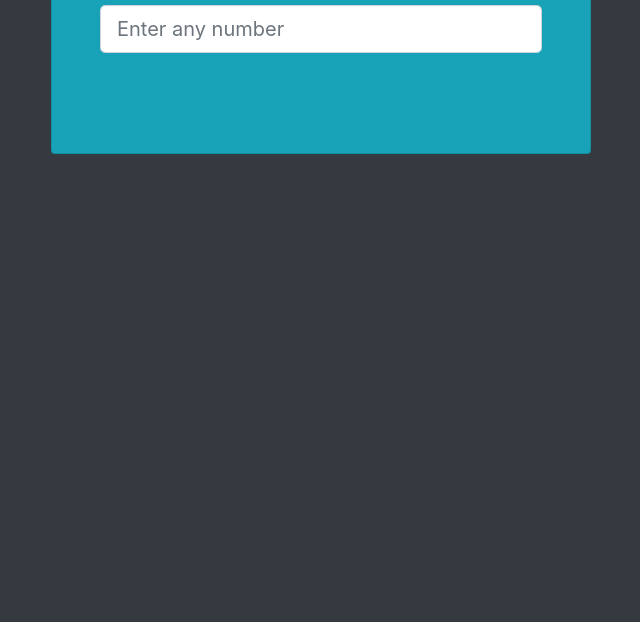
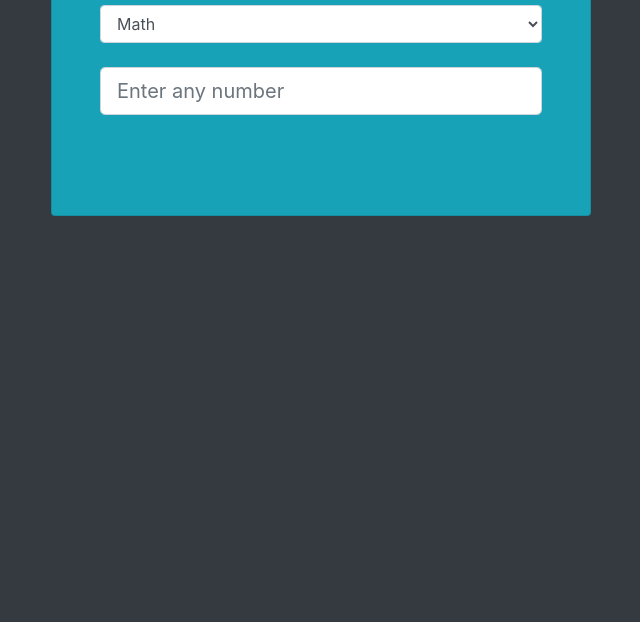
Before and after one commit to BrianKelly90GH/Facts-About-Numbers-App, a plain HTML site: page index.html in a window 1280 px wide. Shown: the part 178-800 px from the top of the page, without its empty margins (319-959 px from the left). Drawn offline with nearby package versions, Linux system fonts and the light colour scheme.

Commit message:
changed markup so the user can select a category of interest

```diff
--- a/index.html
+++ b/index.html
@@ -16,8 +16,14 @@
         <div class="card text-white bg-info mt-5 p-5">
           <h2>Facts About Numbers</h2>
           <h5 class="mt-2">Please select your category</h5>
+          <select name="category" id="selectedItem" class="form-control mb-4">
+         <option value=math selected>Math</option>
+         <option value=year>Year</option>
+         <option value=trivia>Trivia</option>
+       </select>
           <input type="number" class="form-control form-control-lg" id="numberInput" placeholder="Enter any number">
                <div id="fact" class="card-body">
+                 <h4 id="factHeading" class="card-title"></h4>
                  <p id="factText" class="card-title"></p>
                </div>
           </div>
```
